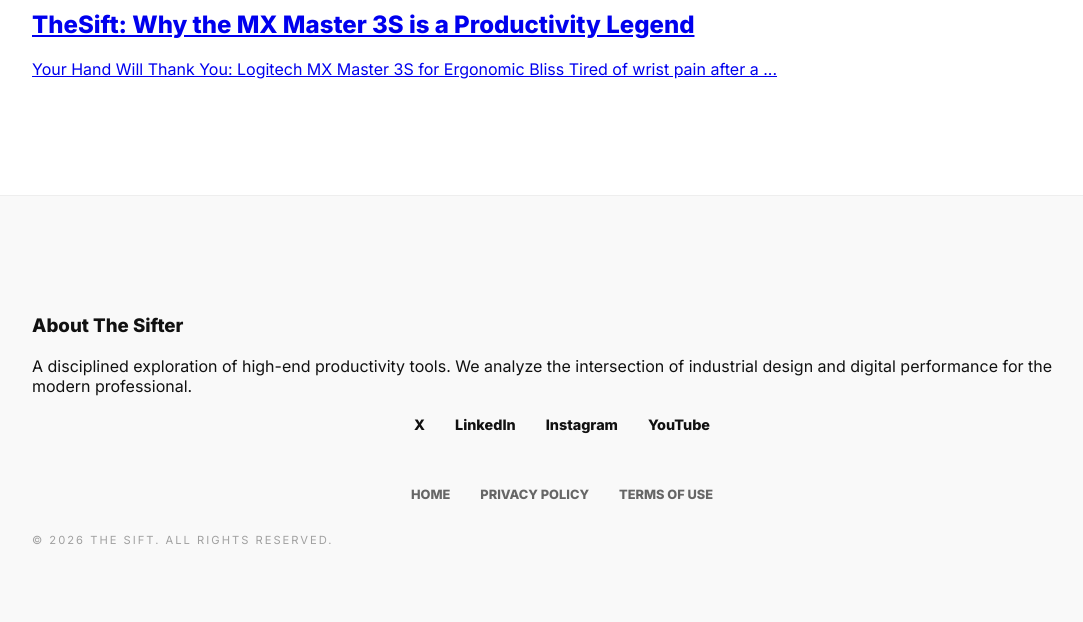
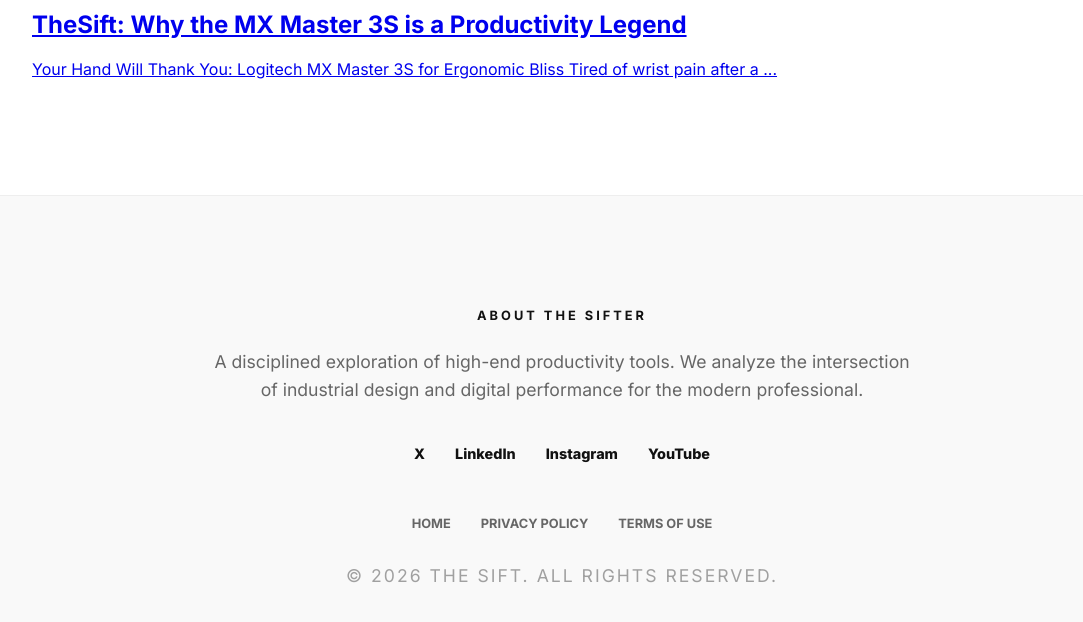
Before and after one commit to 174hz/thesift, a Jekyll site: the page built from index.html, in a window 1280 px wide and 900 px high, scrolled down 3813 px, cut to the strip 170-792 px from the top of the window. Shown: the whole strip, without its empty margins (78-1161 px from the left). Built offline with Jekyll 4.4.1, drawn with Linux system fonts in a browser that asks for light colours.

Commit message:
Update default.html

```diff
--- a/_layouts/default.html
+++ b/_layouts/default.html
@@ -5,12 +5,12 @@
     <meta name="viewport" content="width=device-width, initial-scale=1.0">
     <title>{% if page.title %}{{ page.title }} | THE SIFT{% else %}THE SIFT | Elite Tech Curated{% endif %}</title>
     <link rel="stylesheet" href="{{ '/assets/css/style.css' | relative_url }}">
-    <link href="https://fonts.googleapis.com/css2?family=Inter:wght@400;600;800&display=swap" rel="stylesheet">
+    <link href="https://fonts.googleapis.com/css2?family=Inter:wght@400;700;800&display=swap" rel="stylesheet">
 </head>
 <body>
 
     <header class="main-header">
-        <div class="site-wrapper header-flex">
+        <div class="site-wrapper">
             <a href="{{ site.baseurl }}/" class="logo">THE SIFT</a>
             <nav class="main-nav">
                 <a href="{{ site.baseurl }}/">Home</a>
@@ -24,7 +24,7 @@
     </main>
 
     <footer class="main-footer">
-        <div class="site-wrapper">
+        <div class="footer-inner">
             <div class="about-sifter">
                 <h3>About The Sifter</h3>
                 <p>A disciplined exploration of high-end productivity tools. We analyze the intersection of industrial design and digital performance for the modern professional.</p>
@@ -45,7 +45,7 @@
                 <li><a href="{{ '/terms' | relative_url }}">Terms of Use</a></li>
             </ul>
 
-            <p class="copyright">&copy; 2026 THE SIFT. All Rights Reserved.</p>
+            <p class="copyright">&copy; {{ "now" | date: "%Y" }} THE SIFT. ALL RIGHTS RESERVED.</p>
         </div>
     </footer>
 
```
